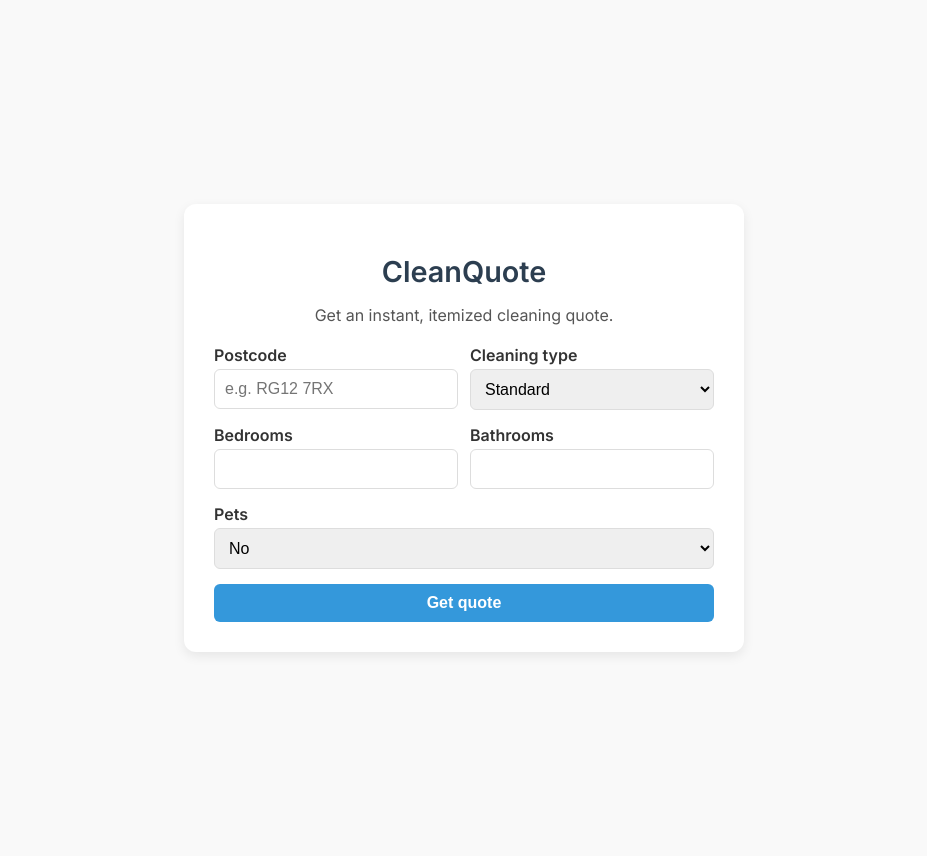
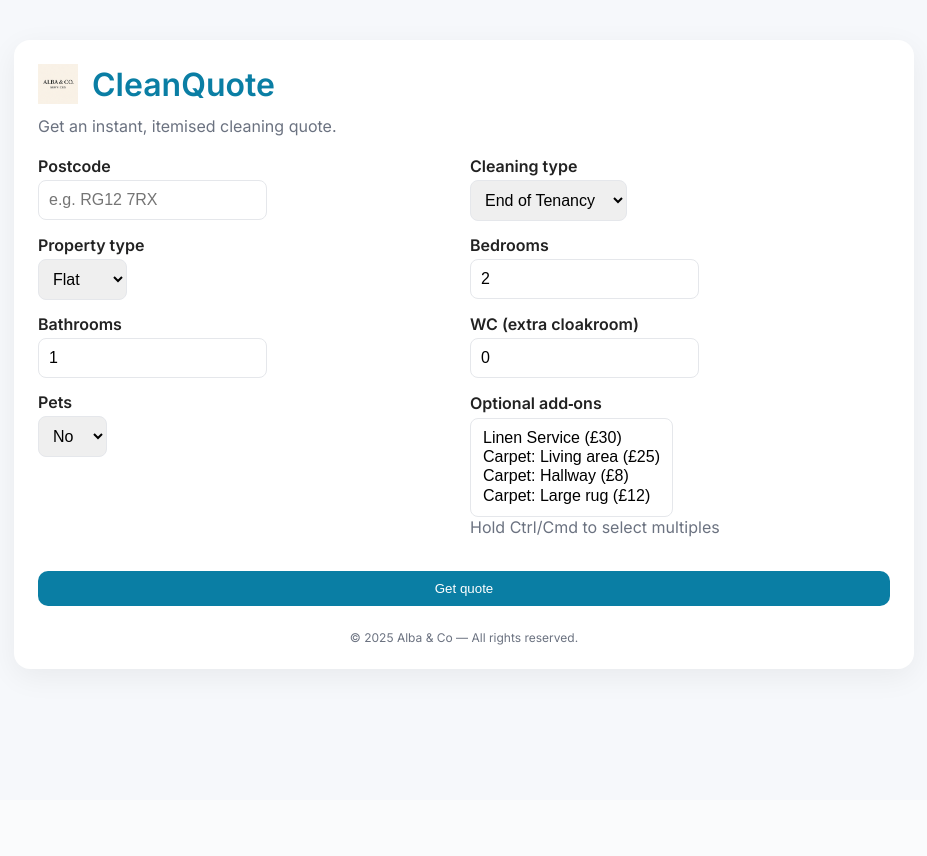
Before and after one commit to sebbarrientos/CleanQuote, a Flask app: page / in a window 1280 px wide. Shown: the whole page, without its empty margins (176-1103 px from the left). After the commit the page ends 673 px from the top, so only its background shows below. Run offline with Flask 3, Linux system fonts and the light colour scheme.

Commit message:
Update index.html

```diff
--- a/templates/index.html
+++ b/templates/index.html
@@ -1,122 +1,66 @@
-<!doctype html>
-<html lang="en">
-<head>
-  <meta charset="utf-8" />
-  <title>CleanQuote</title>
-  <meta name="viewport" content="width=device-width, initial-scale=1" />
-  <link href="https://fonts.googleapis.com/css2?family=Inter:wght@400;600&display=swap" rel="stylesheet">
-  <style>
-    body {
-      font-family: 'Inter', sans-serif;
-      background-color: #f9f9f9;
-      color: #333;
-      display: flex;
-      align-items: center;
-      justify-content: center;
-      min-height: 100vh;
-      padding: 20px;
-    }
-    .container {
-      background: #fff;
-      padding: 30px;
-      border-radius: 12px;
-      box-shadow: 0 4px 12px rgba(0,0,0,0.08);
-      max-width: 500px;
-      width: 100%;
-    }
-    h1 {
-      font-size: 1.8rem;
-      font-weight: 600;
-      margin-bottom: 8px;
-      text-align: center;
-      color: #2c3e50;
-    }
-    p {
-      text-align: center;
-      margin-bottom: 20px;
-      color: #555;
-    }
-    form {
-      display: grid;
-      gap: 15px;
-    }
-    label {
-      font-weight: 600;
-      margin-bottom: 4px;
-      display: block;
-    }
-    input, select, button {
-      padding: 10px;
-      font-size: 16px;
-      border: 1px solid #ddd;
-      border-radius: 6px;
-      width: 100%;
-      box-sizing: border-box;
-    }
-    input:focus, select:focus {
-      border-color: #3498db;
-      outline: none;
-      box-shadow: 0 0 0 2px rgba(52, 152, 219, 0.2);
-    }
-    button {
-      background-color: #3498db;
-      color: white;
-      font-weight: 600;
-      cursor: pointer;
-      border: none;
-      transition: background-color 0.2s;
-    }
-    button:hover {
-      background-color: #2980b9;
-    }
-    .row {
-      display: grid;
-      grid-template-columns: 1fr 1fr;
-      gap: 12px;
-    }
-    @media (max-width: 640px) {
-      .row { grid-template-columns: 1fr; }
-    }
-  </style>
-</head>
-<body>
-  <div class="container">
-    <h1>CleanQuote</h1>
-    <p>Get an instant, itemized cleaning quote.</p>
+{% extends "base.html" %}
+{% block title %}Get a Quote - CleanQuote{% endblock %}
+{% block subtitle %}Get an instant, itemised cleaning quote.{% endblock %}
+
+{% block body %}
 <form action="/quote" method="POST">
   <div class="row">
     <div>
       <label>Postcode</label>
-          <input name="postcode" required placeholder="e.g. RG12 7RX" />
+      <input name="postcode" required placeholder="e.g. RG12 7RX"/>
     </div>
     <div>
       <label>Cleaning type</label>
       <select name="cleaning_type" required>
-            <option value="standard">Standard</option>
-            <option value="deep">Deep clean</option>
-            <option value="end-of-tenancy">End of tenancy</option>
+        <option value="end_of_tenancy">End of Tenancy</option>
+        <option value="airbnb">Airbnb Turnover</option>
       </select>
     </div>
   </div>
+
   <div class="row">
     <div>
-          <label>Bedrooms</label>
-          <input name="bedrooms" type="number" min="0" required />
+      <label>Property type</label>
+      <select name="property_type" required>
+        <option value="flat">Flat</option>
+        <option value="house">House</option>
+        <option value="studio">Studio</option>
+      </select>
     </div>
     <div>
-          <label>Bathrooms</label>
-          <input name="bathrooms" type="number" min="0" required />
+      <label>Bedrooms</label>
+      <input name="bedrooms" type="number" min="0" value="2" required/>
     </div>
   </div>
+
+  <div class="row">
+    <div>
+      <label>Bathrooms</label>
+      <input name="bathrooms" type="number" min="0" value="1" required/>
+    </div>
+    <div>
+      <label>WC (extra cloakroom)</label>
+      <input name="wc" type="number" min="0" value="0"/>
+    </div>
+  </div>
+
+  <div class="row">
     <div>
       <label>Pets</label>
-        <select name="pets" required>
-          <option>No</option>
-          <option>Yes</option>
+      <select name="pets"><option>No</option><option>Yes</option></select>
+    </div>
+    <div>
+      <label>Optional add‑ons</label>
+      <select name="addons" multiple size="4">
+        <option value="linen_service">Linen Service (£30)</option>
+        <option value="carpet_clean_living_area">Carpet: Living area (£25)</option>
+        <option value="carpet_clean_hallway">Carpet: Hallway (£8)</option>
+        <option value="carpet_clean_large_rug">Carpet: Large rug (£12)</option>
       </select>
+      <div class="sub">Hold Ctrl/Cmd to select multiples</div>
     </div>
-      <button type="submit">Get quote</button>
+  </div>
+
+  <button class="btn" type="submit">Get quote</button>
 </form>
-  </div>
-</body>
-</html>
+{% endblock %}
```
Lines whose indentation alone changed are shown as unchanged.
